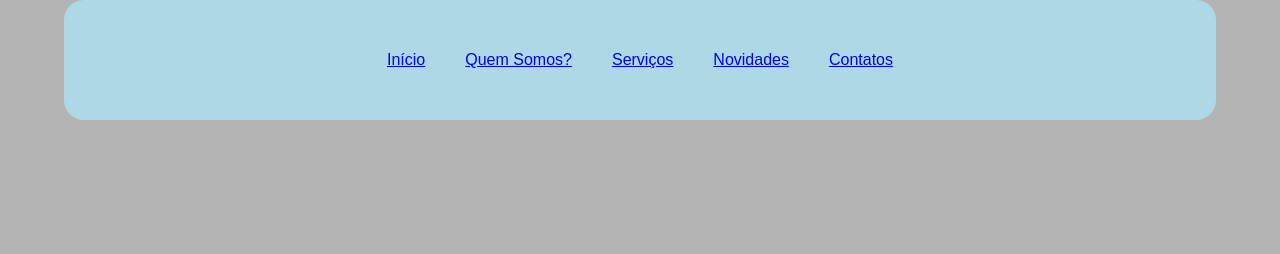
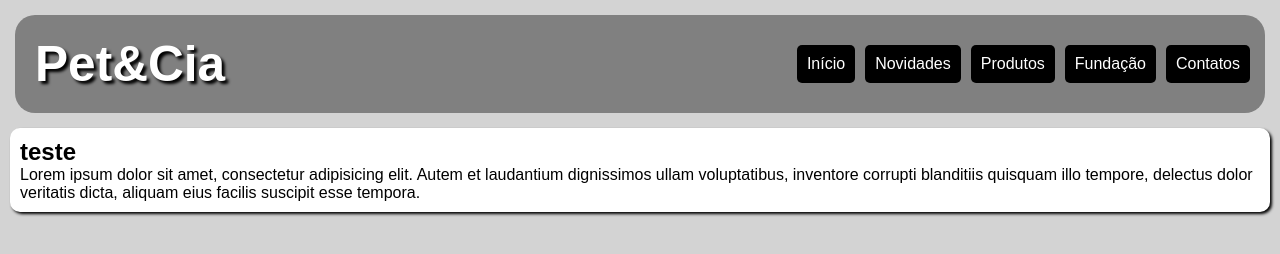
Before and after one commit to EquipeUVA/Pet-Cia, a plain HTML site: page index.html in a window 1280 px wide. Drawn offline with Linux system fonts and the light colour scheme.

Commit message:
menu beta

```diff
--- a/index.html
+++ b/index.html
@@ -7,24 +7,25 @@
     <link rel="shortcut icon" href="" type="">
     <title>Pet&Cia</title>
     <link rel="stylesheet" href="style.css">
+    <link rel="stylesheet" href="telasmenores.css" media="screen and (max-width: 810px)">
 </head>
 
 <body>
     <header>
-        <div class="container">
-            <ul>
-                <li><a href="index.html">Início</a></li>
-                <li><a href="história.html">Quem Somos?</a></li>
-                <li><a href="serviços.html">Serviços</a></li>
-                <li><a href="novidades.html">Novidades</a></li>
-                <li><a href="contatos.html">Contatos</a></li>
-
-            </ul>
-        </div>
-
+        <h1>Pet&Cia</h1>
+        <nav>
+            <a href="index.html">Início</a>
+            <a href="novidades.html">Novidades</a>
+            <a href="produtos.html">Produtos</a>
+            <a href="fundação.html">Fundação</a>
+            <a href="contatos.html">Contatos</a>
+        </nav>
     </header>
     <main>
-
+        <h2>teste</h2>
+        <p>Lorem ipsum dolor sit amet, consectetur adipisicing elit. Autem et laudantium dignissimos ullam voluptatibus,
+            inventore corrupti blanditiis quisquam illo tempore, delectus dolor veritatis dicta, aliquam eius facilis
+            suscipit esse tempora.</p>
     </main>
     <footer>
 
--- a/style.css
+++ b/style.css
@@ -1,43 +1,65 @@
-/*===================== Reset e estilos globais ====================*/
-*{
-    margin: 0px;
-    padding: 0px;
+/* Reset e estilos globais */
+* {
+    margin: 0;
+    padding: 0;
+    box-sizing: border-box;
+}
+
+/* Body */
+body {
     font-family: Arial, Helvetica, sans-serif;
-
-}
-/*=======================  Coloração Padrão ======================*/
-:root{
-    --body--: rgb(180, 180, 180);
-    --header--: lightblue;
-    --main--: rgb(255, 255, 255);
-}
-/*======================= Header e Navegação ======================*/
-body{
-    background-color: var(--body--)
-}
-div.container{
-    background-color: var(--header--);
-    display: flex;
-    flex-direction: row;
-    width: 90vw;
-    height: 15vh;
-    border-radius: 20px;
-    margin: auto;
-    align-items: center;
-    justify-content: center;
-}
-ul{
-    display: flex;
-    list-style-type: none;
-    padding: 20px;
-    gap: 40px ;
-
-}
-li{
-    list-style-position: inside;
+    font-size: 1em;
+    background-color: lightgrey;
 
 }
 
-ul li a:hover{
-    background-color:black;
+/* Configurações de Menu e logo*/
+header { /* Configurações do Container header */
+    background-color: grey;
+    color: white;
+    padding: 10px;
+    margin: 15px;
+    border-radius: 20px;
+
+    display: flex;
+    flex-flow: row wrap;
+    justify-content: space-between;
+    align-items: center;
 }
+
+header>h1 { /* Configurações da logo*/
+    flex: 0 0 220px;
+    font-size: 3.1em;
+    text-shadow: 3px 3px 3px black;
+    padding: 10px;
+}
+
+header>nav { /* Configurações do nav (Container) */
+    display: flex;
+    flex-flow: row wrap;
+    justify-content: flex-end;
+}
+
+header>nav>a { /* Configurações dos itens do nav */
+    background-color: rgb(0, 0, 0);
+    color: rgb(255, 255, 255);
+    padding: 10px;
+    margin: 5px;
+    border-radius: 5px;
+    text-decoration: none;
+    text-align: center;
+}
+
+header>nav>a:hover { /* Efeito ao passar o mouse  */
+    background-color: white;
+    color: black;
+    transition: 0.5s;
+}
+/* Main e conteúdo*/
+main {
+    background-color: white;
+    margin: 10px;
+    padding: 10px;
+    border-radius: 10px;
+    box-shadow: 2px 2px 3px black;
+}
--- /dev/null
+++ b/telasmenores.css
@@ -0,0 +1,13 @@
+/* Configuração para telas menores */
+/* Menu para telas menores */
+header,header>nav { /* Faz o Menu ficar em coluna em telas pequenas */
+    flex-flow: column nowrap;
+}
+
+header>h1 {
+    flex-basis: 50px;
+}
+
+header>nav>a {
+    width: 90vw;
+}
```
Also changed, not shown: fundação.html (added, +35 -0 lines), história.html (deleted, +0 -34 lines), novidades.html (+13 -12 lines), produtos.html (added, +35 -0 lines), serviços.html (deleted, +0 -34 lines), 2 other files.
